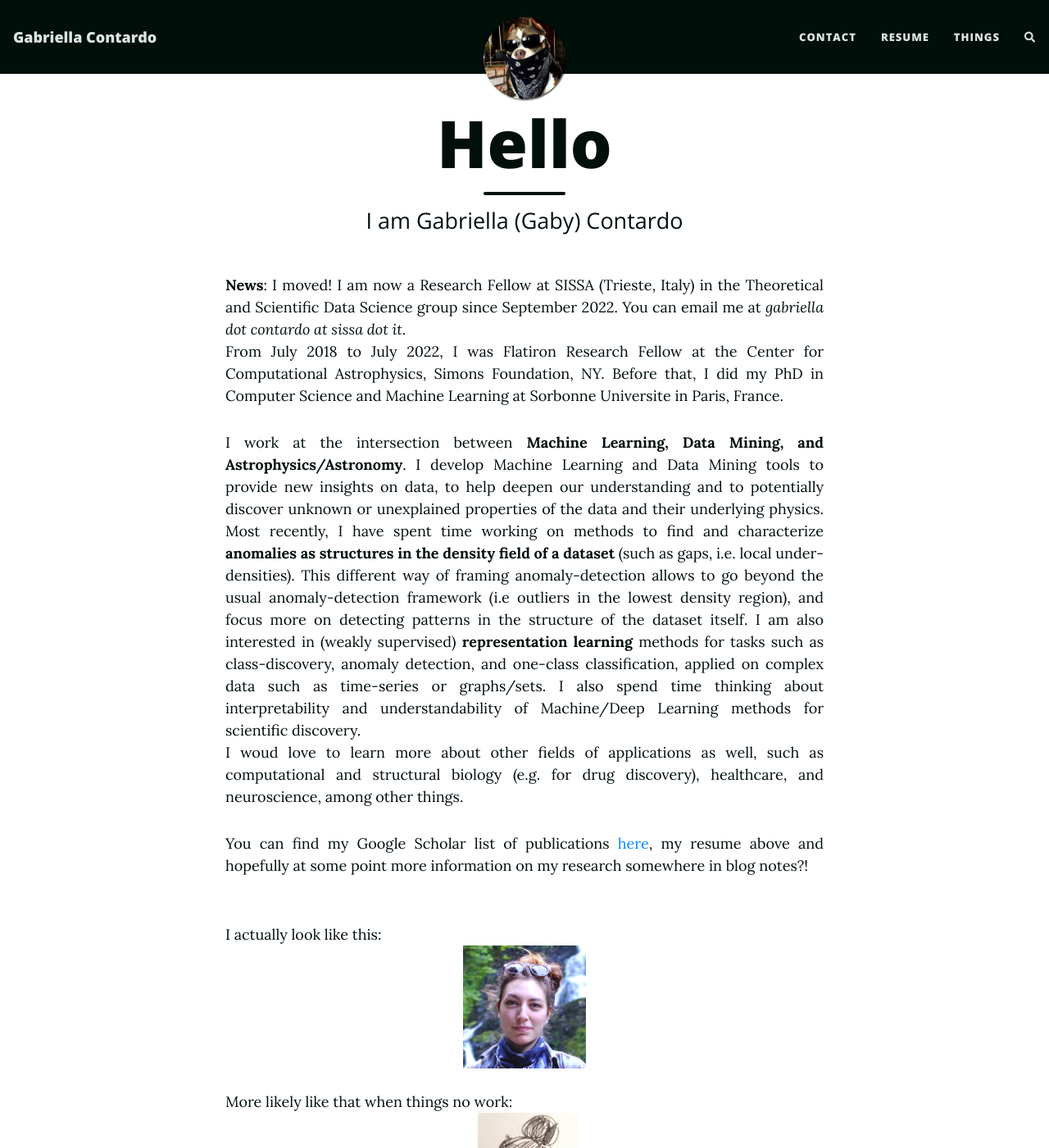
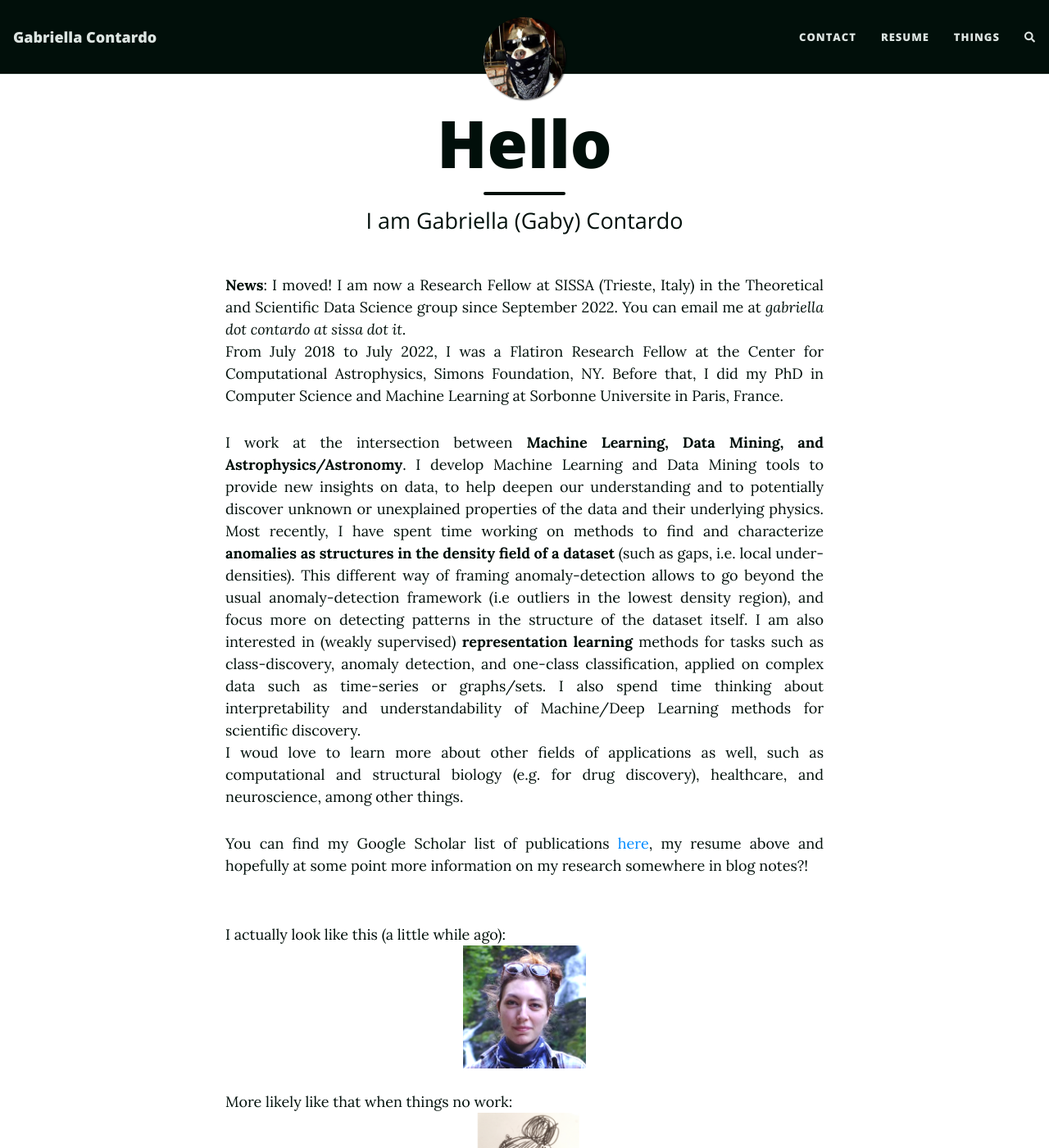
Before and after one commit to contardog/contardog.github.io, a Jekyll site: the page built from index.html, in a window 1280 px wide and 1400 px high. Shown: the whole window at 82% size. Built offline with Jekyll 4.4.1, drawn with Linux system fonts in a browser that asks for light colours; nearby versions of some CDN libraries; the list of posts is cut into pages by our own code; comment, search, counter and statistics services are not loaded.

Commit message:
Update index.html typo

```diff
--- a/index.html
+++ b/index.html
@@ -9,7 +9,7 @@
 <b>News</b>: I moved! I am now a Research Fellow at SISSA (Trieste, Italy) in the Theoretical and Scientific Data Science group since September 2022.
  You can email me at  <i>gabriella dot contardo at sissa dot it</i>.
 <br>
-From July 2018 to July 2022, I was Flatiron Research Fellow at the Center for Computational Astrophysics, Simons Foundation, NY. Before that, I did my PhD in Computer Science and Machine Learning at Sorbonne Universite in Paris, France.
+From July 2018 to July 2022, I was a Flatiron Research Fellow at the Center for Computational Astrophysics, Simons Foundation, NY. Before that, I did my PhD in Computer Science and Machine Learning at Sorbonne Universite in Paris, France.
 <br>
 </p>
 <p align="justify">
@@ -22,7 +22,7 @@
 <a href="https://scholar.google.com/citations?user=zUNlxp4AAAAJ&hl=en%">here</a>, my resume above and hopefully at some point more information on my research somewhere in blog notes?!
  </p>
   <br>
-I actually look like this:
+I actually look like this (a little while ago):
  <br>
 <img src="/assets/img/contardo_pp.png" width="150"class="center">
  <br>
```
